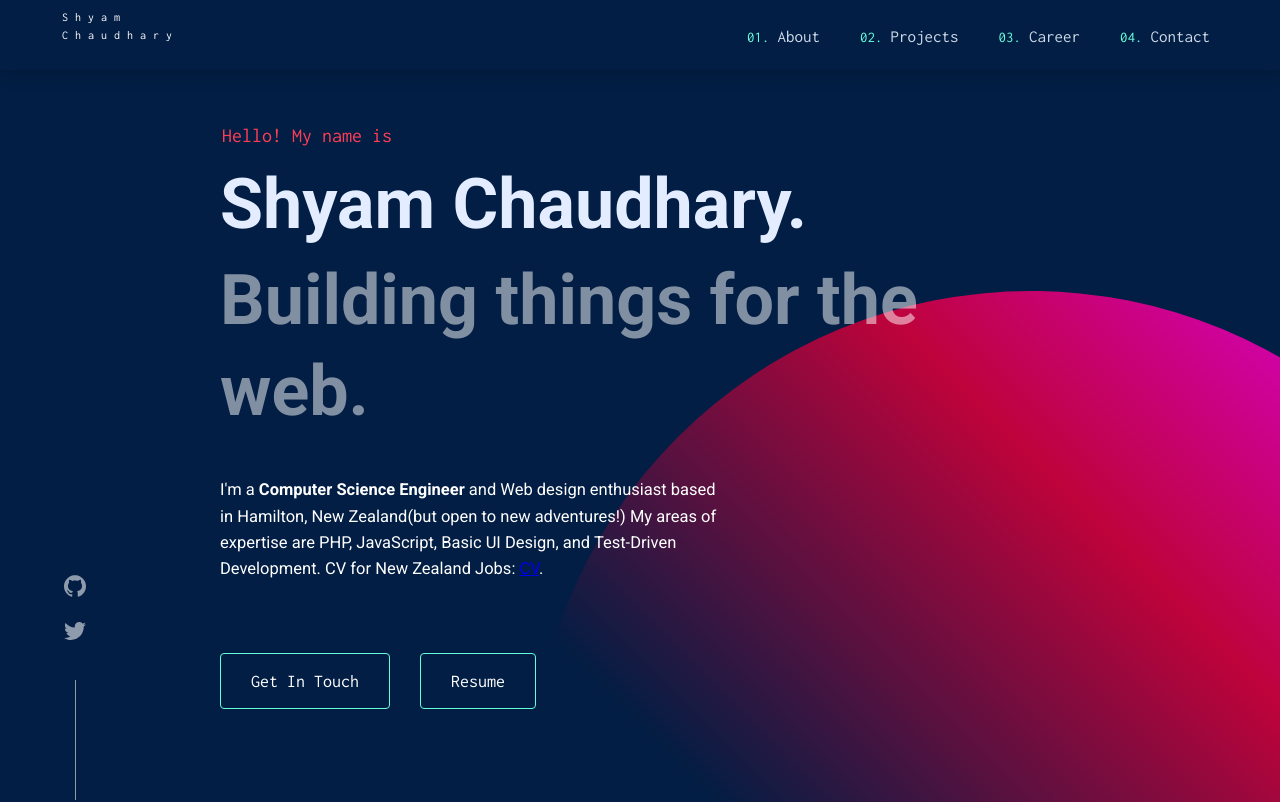
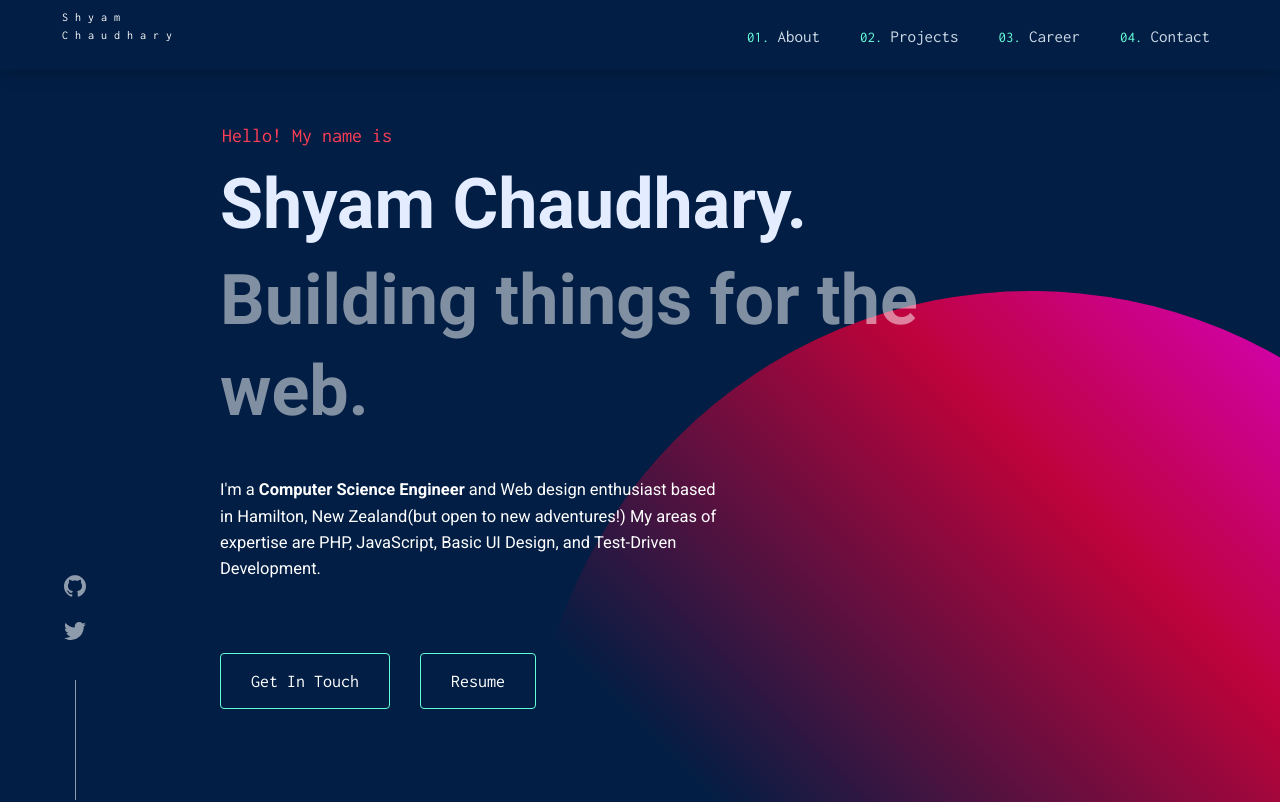
Before and after one commit to cshyam1892/portfolio, a React (Create React App) app: page / in a window 1280 px wide. Shown: the top 802 px of the page. Built offline with nearby package versions, Linux system fonts and the light colour scheme.

Commit message:
removed part-time CV

```diff
--- a/src/components/Home/Home.js
+++ b/src/components/Home/Home.js
@@ -17,7 +17,7 @@ const Home = () => {
 						</span>{' '}
 						and Web design enthusiast based in Hamilton, New Zealand(but open to new
 						adventures!) My areas of expertise are PHP, JavaScript, Basic UI Design,
-	          and Test-Driven Development. CV for New Zealand Jobs: <a target="_blank" href="https://drive.google.com/file/d/12oEqmkMey-zVX1eGB9SST0GV2OrJN9Bv/view?usp=sharing">CV</a>.
+	          and Test-Driven Development.
 					</p>
 					<div>
 						<Fade bottom cascade delay={800}>
```
